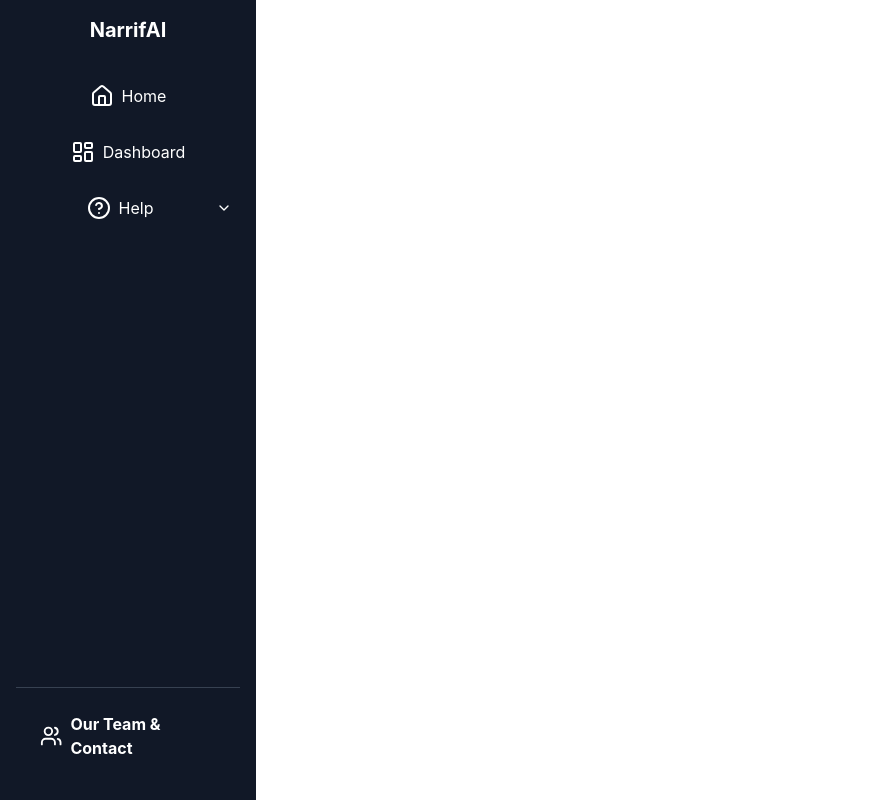
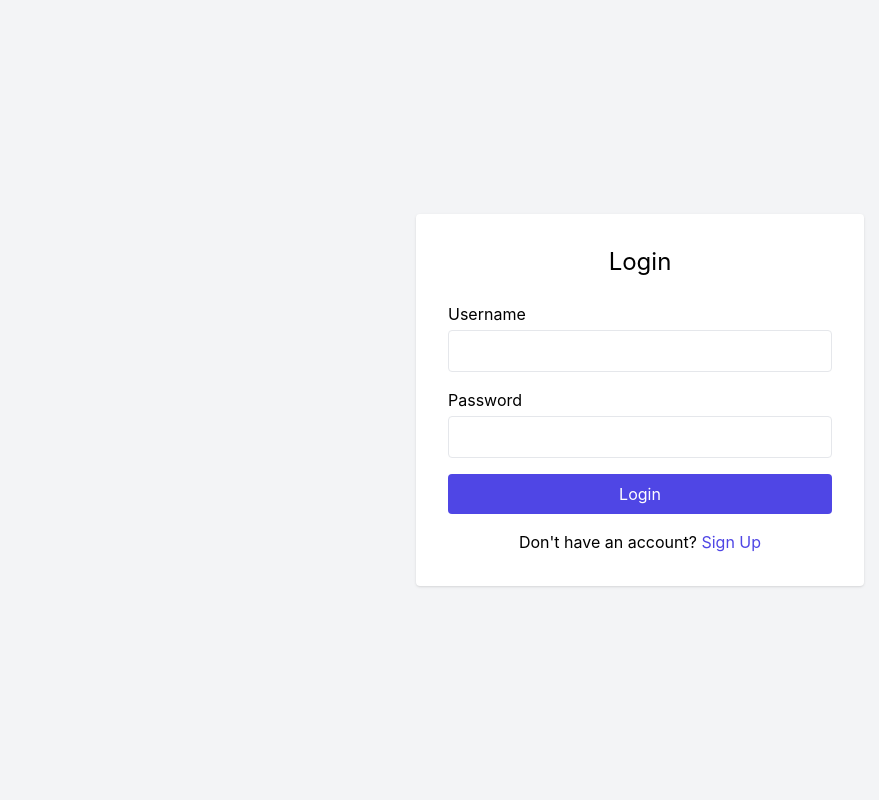
Before and after one commit to ozn-ozdl/SEBA_Audio, a React (Create React App) app in the folder frontend/: page /login in a window 1280 px wide. Shown: the whole page, without its empty margins (0-879 px from the left). Built offline with nearby package versions, Linux system fonts and the light colour scheme.

Commit message:
Login Page Added

```diff
--- a/frontend/src/index.tsx
+++ b/frontend/src/index.tsx
@@ -4,6 +4,7 @@ import { BrowserRouter, Route, Routes } from "react-router-dom";
 import "./index.css";
 import { Dashboard } from "./pages/dashboard/index";
 import LandingPage from "./pages/landingPage";
+import LoginPage  from "./pages/loginPage";
 import { WorkSpace } from "./pages/workspace/index";
 import { SideBar } from "./components/SideBar";
 import reportWebVitals from "./reportWebVitals";
@@ -23,6 +24,7 @@ root.render(
     <BrowserRouter>
       <Routes>
         <Route path="/" element={<LandingPage />} />
+        <Route path="/login" element={<LoginPage />} />
         <Route
           path="*"
           element={
--- a/frontend/src/pages/dashboard/index.tsx
+++ b/frontend/src/pages/dashboard/index.tsx
@@ -13,55 +13,104 @@ import {
 import { FontAwesomeIcon } from "@fortawesome/react-fontawesome";
 import { faTrash, faFolderOpen } from "@fortawesome/free-solid-svg-icons";
 
+// Interface for individual video description items (if needed)
 interface VideoDescriptionItem {
   startTime: number;
   endTime: number;
   description: string;
   audioFile?: string;
-  isEdited: boolean; // New flag
+  isEdited: boolean;
 }
 
+// Interface for project data. Note the added "owner" field.
 interface ProjectData {
   name: string;
   data: VideoDescriptionItem[];
   date: string;
   videoName: string;
   screenshot?: string;
+  owner: string; // The user who created this project
 }
 
 export function Dashboard() {
   const navigate = useNavigate();
   const [projectName, setProjectName] = useState("");
 
+  // Use localStorage to persist projects under the key "video_descriptions"
   const [videoDescriptionsStorage, setVideoDescriptionsStorage] =
     useLocalStorage<ProjectData[]>("video_descriptions", []);
 
+  // Retrieve the current logged-in user from localStorage
+  const currentUser = localStorage.getItem("currentUser");
+
+  // Filter the projects so that only projects created by the current user are shown
+  const userProjects = videoDescriptionsStorage.filter(
+    (project) => project.owner === currentUser
+  );
+
+  // Function to create a new project for the current user
   const handleCreateProject = (): void => {
     if (!projectName.trim()) {
       alert("Please enter a valid project name.");
       return;
     }
-    navigate(`/workspace?name=${projectName}`);
-    console.log("Projec name", projectName);
+    if (!currentUser) {
+      alert("No current user. Please log in.");
+      navigate("/login");
+      return;
+    }
+
+    // Check if a project with the same name for this user already exists
+    const exists = videoDescriptionsStorage.find(
+      (project) => project.name === projectName && project.owner === currentUser
+    );
+    if (!exists) {
+      const newProject: ProjectData = {
+        name: projectName,
+        data: [],
+        date: new Date().toLocaleString(),
+        videoName: "",
+        screenshot: "",
+        owner: currentUser,
+      };
+      setVideoDescriptionsStorage([...videoDescriptionsStorage, newProject]);
+    }
+    // Navigate to the workspace page for the created project
+    navigate(`/workspace?name=${encodeURIComponent(projectName)}`);
+    console.log("Project name", projectName);
   };
 
+  // Function to handle clicking on a project (opens the project workspace)
   const handleProjectClick = (project: ProjectData): void => {
     navigate(`/workspace?name=${encodeURIComponent(project.name)}`);
     console.log("Project name", project.name);
   };
 
+  // Function to delete a project belonging to the current user
   const handleDeleteProject = (projectName: string): void => {
     const updatedProjects = videoDescriptionsStorage.filter(
-      (item) => item.name !== projectName
+      (item) => !(item.name === projectName && item.owner === currentUser)
     );
     setVideoDescriptionsStorage(updatedProjects);
+  };
+
+  // Logout function: clears the current user and navigates to the login page
+  const handleLogout = (): void => {
+    localStorage.removeItem("currentUser");
+    navigate("/login");
   };
 
   return (
     <div className="p-6">
       <header className="flex justify-between items-center mb-6">
         <h1 className="text-2xl font-bold text-gray-700">Dashboard</h1>
-        <div className="flex space-x-4">
+        <div className="flex items-center space-x-4">
+          <Button
+            className="bg-red-500 text-white hover:bg-red-600"
+            onClick={handleLogout}
+          >
+            Logout
+          </Button>
           <input
             type="text"
             placeholder="New project name"
@@ -89,8 +138,8 @@ export function Dashboard() {
             </TableRow>
           </TableHeader>
           <TableBody>
-            {videoDescriptionsStorage.length > 0 ? (
-              videoDescriptionsStorage.map((item, index) => (
+            {userProjects.length > 0 ? (
+              userProjects.map((item, index) => (
                 <TableRow
                   key={item.name}
                   className={`${
--- a/frontend/src/pages/landingPage/index.tsx
+++ b/frontend/src/pages/landingPage/index.tsx
@@ -82,10 +82,11 @@ const LandingPage: React.FC = () => {
         </p>
         <Button
           className="mt-8 px-8 py-4 bg-indigo-600 text-white text-lg rounded-full shadow-md hover:bg-indigo-500 transition"
-          onClick={() => (window.location.href = "/dashboard")}
+          onClick={() => (window.location.href = "/login?next=/dashboard")}
         >
           Get Started for Free
         </Button>
+
       </section>
 
       <section className="flex flex-col items-center justify-center py-16 px-4 bg-white">
--- /dev/null
+++ b/frontend/src/pages/loginPage/index.tsx
@@ -0,0 +1,130 @@
+import React, { useState } from "react";
+import { useLocation, useNavigate } from "react-router-dom";
+
+const demoUser = {
+  username: "SEBA Entertainment",
+  password: "demo",
+};
+
+const LoginPage: React.FC = () => {
+  const location = useLocation();
+  const navigate = useNavigate();
+
+  const searchParams = new URLSearchParams(location.search);
+  const nextPage = searchParams.get("next") || "/dashboard";
+
+  const [username, setUsername] = useState("");
+  const [password, setPassword] = useState("");
+  const [error, setError] = useState("");
+  const [notification, setNotification] = useState(""); // Notification state
+
+  const handleLogin = (e: React.FormEvent) => {
+    e.preventDefault();
+
+    if (username === demoUser.username && password === demoUser.password) {
+      localStorage.setItem("currentUser", username);
+      navigate("/dashboard");
+    } else {
+      setError("Invalid username or password");
+    }
+  };
+
+  const handleSignUp = (e: React.FormEvent) => {
+    e.preventDefault();
+    demoUser.username = username;
+    demoUser.password = password;
+
+    const usersData = JSON.parse(localStorage.getItem("users") || "{}");
+
+    usersData[username] = { projects: [] };
+
+    // Save the updated users object back to localStorage
+    localStorage.setItem("users", JSON.stringify(usersData));
+
+    // Set currentUser
+    localStorage.setItem("currentUser", username);
+    setNotification("Registration successful, please log in with your new account!");
+    setTimeout(() => {
+      setNotification("");
+      setIsLoginMode(true);
+    }, 4000);
+  };
+
+  const [isLoginMode, setIsLoginMode] = useState(true);
+
+  return (
+    <div className="min-h-screen flex items-center justify-center bg-gray-100">
+      <div className="w-full max-w-md bg-white p-8 rounded shadow">
+        {/* Notification Message */}
+        {notification && (
+          <div className="mb-4 p-3 bg-green-100 text-green-700 border border-green-300 rounded text-center">
+            {notification}
+          </div>
+        )}
+        <h2 className="text-2xl mb-6 text-center">
+          {isLoginMode ? "Login" : "Sign Up"}
+        </h2>
+        <form onSubmit={isLoginMode ? handleLogin : handleSignUp}>
+          <div className="mb-4">
+            <label className="block mb-1">Username</label>
+            <input
+              type="text"
+              value={username}
+              onChange={(e) => setUsername(e.target.value)}
+              className="w-full border rounded px-3 py-2"
+              required
+            />
+          </div>
+          <div className="mb-4">
+            <label className="block mb-1">Password</label>
+            <input
+              type="password"
+              value={password}
+              onChange={(e) => setPassword(e.target.value)}
+              className="w-full border rounded px-3 py-2"
+              required
+            />
+          </div>
+          {error && <p className="mb-4 text-red-500">{error}</p>}
+          <button
+            type="submit"
+            className="w-full bg-indigo-600 text-white py-2 rounded hover:bg-indigo-500"
+          >
+            {isLoginMode ? "Login" : "Sign Up"}
+          </button>
+        </form>
+        <div className="mt-4 text-center">
+          {isLoginMode ? (
+            <p>
+              Don't have an account?{" "}
+              <button
+                onClick={() => {
+                  setError("");
+                  setIsLoginMode(false);
+                }}
+                className="text-indigo-600 hover:underline"
+              >
+                Sign Up
+              </button>
+            </p>
+          ) : (
+            <p>
+              Already have an account?{" "}
+              <button
+                onClick={() => {
+                  setError("");
+                  setIsLoginMode(true);
+                }}
+                className="text-indigo-600 hover:underline"
+              >
+                Login
+              </button>
+            </p>
+          )}
+        </div>
+      </div>
+    </div>
+  );
+};
+
+export default LoginPage;
```
Also changed, not shown: 1 other file (tests, documents, lock files or other folders).
